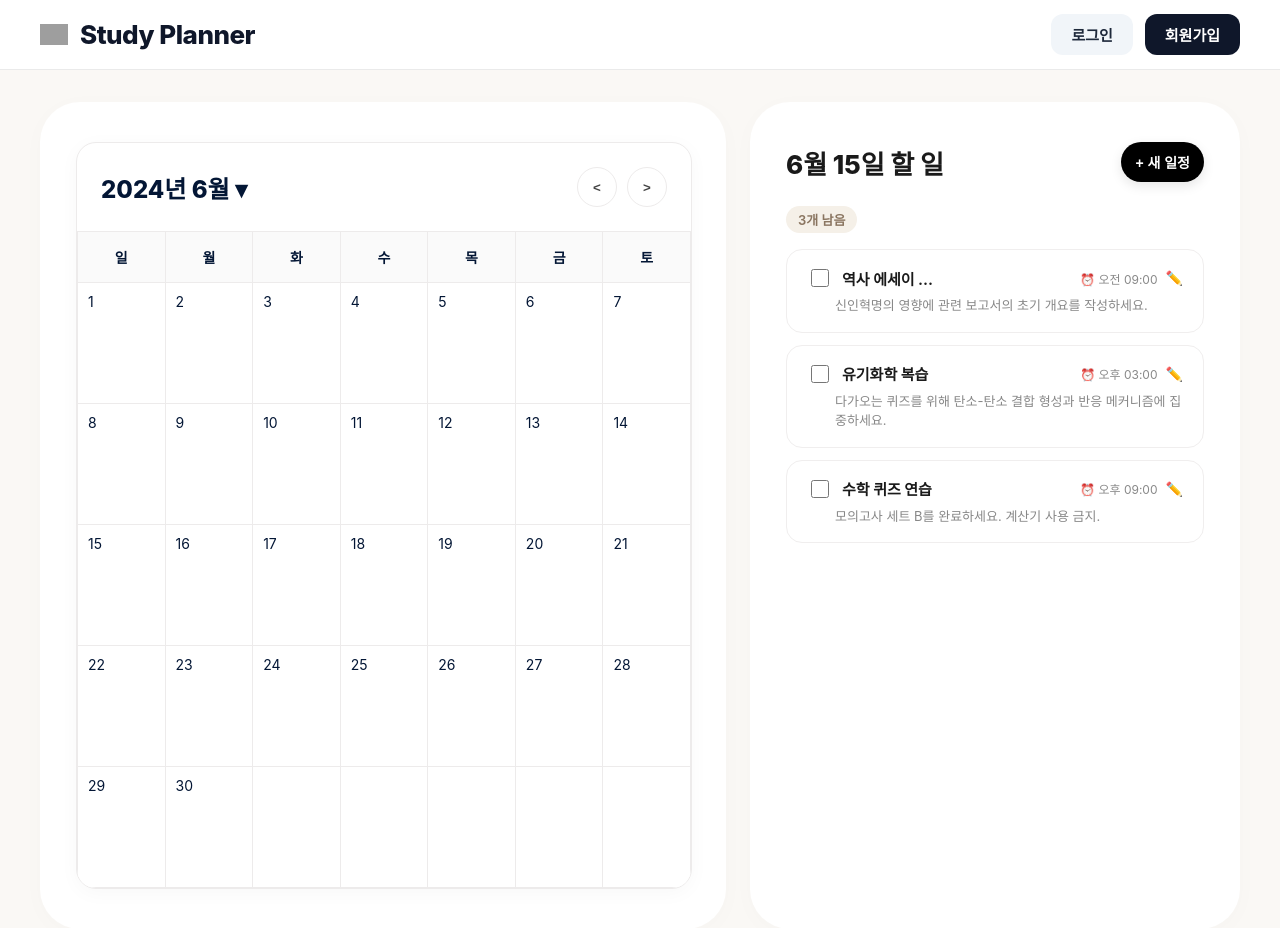
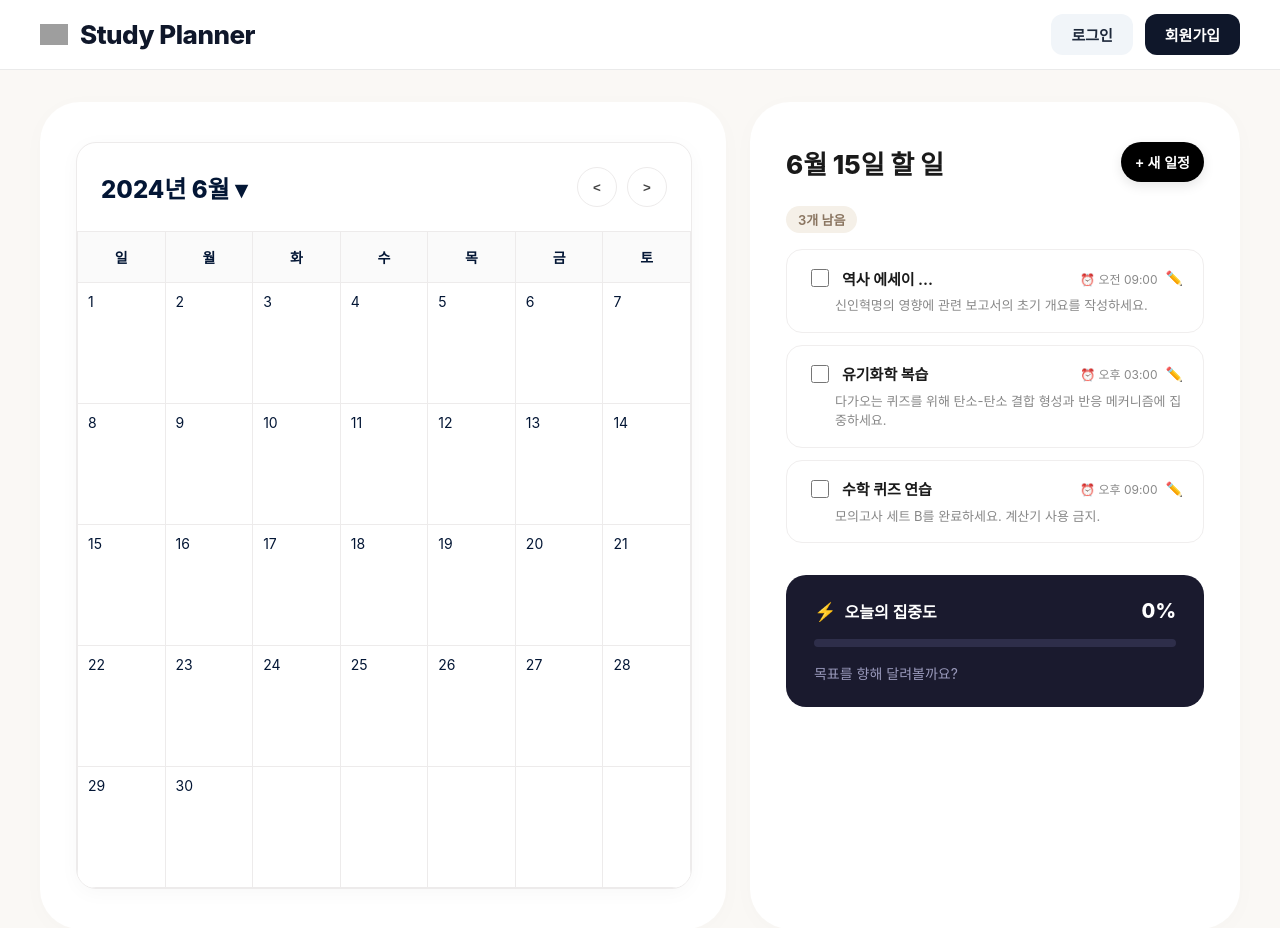
Before and after one commit to uous-sw-5-team/sw_5_frontend, a React (Vite) app: page / in a window 1280 px wide. Shown: the top 928 px of the page. Built offline with nearby package versions, Linux system fonts and the light colour scheme; grey boxes are pictures that could not be loaded.

Commit message:
기능 추가: 진행도 컴포넌트 구현

```diff
--- /dev/null
+++ b/src/components/FocusTracker.tsx
@@ -0,0 +1,86 @@
+import React from 'react';
+import styled from 'styled-components';
+
+interface FocusTrackerProps {
+  percentage?: number;
+}
+
+const FocusTracker = ({ percentage = 0 }: FocusTrackerProps) => {
+  return (
+    <Container>
+      <TopRow>
+        <TitleGroup>
+          <Icon>⚡</Icon>
+          <Title>오늘의 집중도</Title>
+        </TitleGroup>
+        <Percentage>{percentage}%</Percentage>
+      </TopRow>
+      <ProgressBarBg>
+        <ProgressBarFill width={percentage} />
+      </ProgressBarBg>
+      <GuideText>목표를 향해 달려볼까요?</GuideText>
+    </Container>
+  );
+};
+
+export default FocusTracker;
+
+const Container = styled.div`
+  background-color: #1a1a2e;
+  border-radius: 20px;
+  padding: 24px 28px;
+  margin-top: 20px;
+  color: #ffffff;
+`;
+
+const TopRow = styled.div`
+  display: flex;
+  justify-content: space-between;
+  align-items: center;
+  margin-bottom: 16px;
+`;
+
+const TitleGroup = styled.div`
+  display: flex;
+  align-items: center;
+  gap: 8px;
+`;
+
+const Icon = styled.span`
+  font-size: 18px;
+`;
+
+const Title = styled.span`
+  font-size: 16px;
+  font-weight: 600;
+  color: #ffffff;
+`;
+
+const Percentage = styled.span`
+  font-size: 20px;
+  font-weight: 800;
+  color: #ffffff;
+`;
+
+const ProgressBarBg = styled.div`
+  width: 100%;
+  height: 8px;
+  background-color: #2e2e4a;
+  border-radius: 100px;
+  margin-bottom: 16px;
+  overflow: hidden;
+`;
+
+const ProgressBarFill = styled.div<{ width: number }>`
+  height: 100%;
+  width: ${({ width }) => width}%;
+  background-color: #f97316;
+  border-radius: 100px;
+  transition: width 0.3s ease;
+`;
+
+const GuideText = styled.p`
+  font-size: 14px;
+  color: #9999bb;
+  margin: 0;
+`;
--- a/src/pages/MainPage.tsx
+++ b/src/pages/MainPage.tsx
@@ -3,6 +3,7 @@ import styled from 'styled-components';
 import Header from '../components/Header';
 import Calendar from '../components/Calendar';
 import TodoList from '../components/TodoList';
+import FocusTracker from '../components/FocusTracker';
 
 const PageContainer = styled.div`
   display: flex;
@@ -78,6 +79,7 @@ export const MainPage = () => {
             <NewPlanButton>+ 새 일정</NewPlanButton>
           </DateHeader>
           <TodoList />
+          <FocusTracker percentage={0} />
         </ContentCard>
       </MainContent>
     </PageContainer>
```
